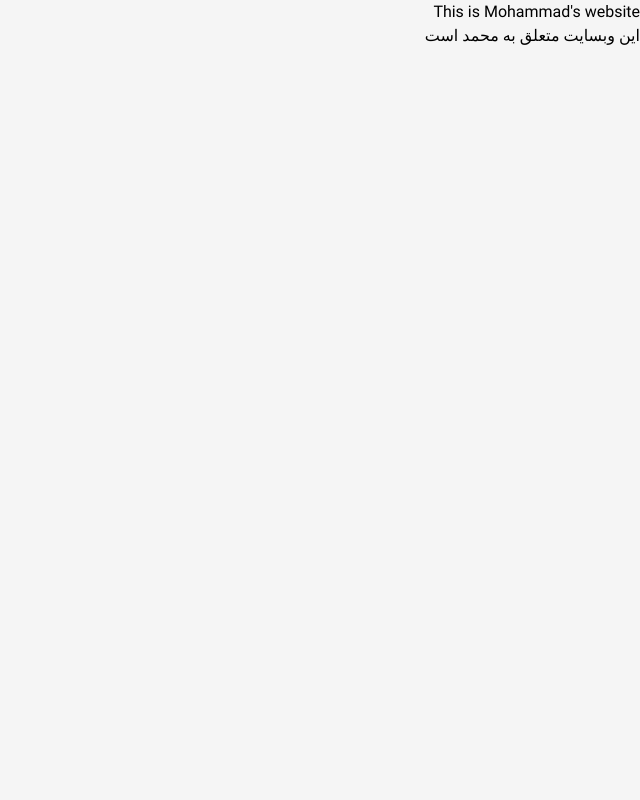
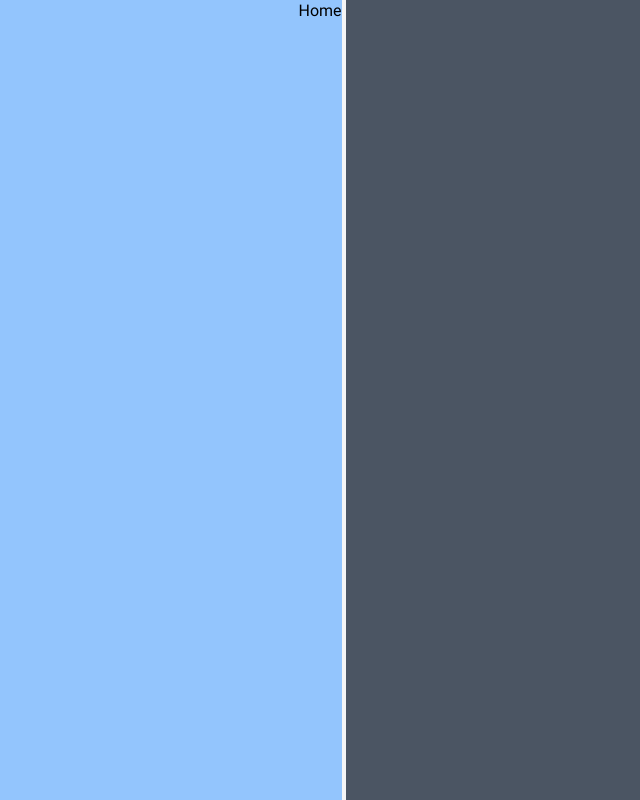
Before and after one commit to Mohammadim1998/portfolio, a Next.js app: page / in a window 1280 px wide. Shown: the whole page, without its empty margins (640-1280 px from the left). Built offline with nearby package versions, Linux system fonts and the light colour scheme.

Commit message:
complete logic of sidebar in mobile and wide state

```diff
--- a/src/app/page.js
+++ b/src/app/page.js
@@ -1,9 +1,9 @@
+import MainPages from "@/components/MainPages";
 
 export default function Home() {
   return (
-      <div className="font-Roboto">
-        <h1>This is Mohammad's website</h1>
-        <h1>این وبسایت متعلق به محمد است</h1>
-      </div>
+    <div className="w-full h-full">
+      <MainPages />
+    </div>
   );
 }
--- /dev/null
+++ b/src/components/Aside/index.jsx
@@ -0,0 +1,9 @@
+const Aside = () => {
+    return (
+        <div className="w-full h-full bg-gray-600">
+
+        </div>
+    );
+}
+
+export default Aside;
--- /dev/null
+++ b/src/components/MainPages/index.jsx
@@ -0,0 +1,31 @@
+"use client";
+import { useState } from "react";
+import Aside from "../Aside";
+import Home from "../Pages/Home";
+
+const MainPages = () => {
+    const [openSidebar, setOpenSidebar] = useState(false);
+
+    return (
+        <div className="relative w-full h-full flex gap-x-1">
+            <div className={`w-[30%] h-full hidden md:block`}>
+                <Aside />
+            </div>
+
+            <div onClick={() => setOpenSidebar(false)} className={`z-50 w-full h-full block md:hidden bg-[rgba(0,0,0,0.4)] absolute ${openSidebar ? "right-0" : "right-[-100%]"} top-0 bottom-0 transition-all duration-100`}>
+                <div onClick={(e) => e.stopPropagation()} className="w-[70%] h-full absolute">
+                    <Aside />
+                    <div onClick={() => setOpenSidebar(false)} className="absolute top-2 left-2 w-10 h-10 bg-white rounded-full"></div>
+                </div>
+            </div>
+
+            <div onClick={() => setOpenSidebar(true)} className="absolute top-0 right-0 w-10 h-10 bg-purple-700 rounded-full block md:hidden"></div>
+
+            <div className="w-full h-full">
+                <Home />
+            </div>
+        </div>
+    );
+}
+
+export default MainPages;
--- /dev/null
+++ b/src/components/Pages/Home/index.jsx
@@ -0,0 +1,9 @@
+const Home = () => {
+    return (
+        <div className="w-full h-full bg-blue-300">
+            Home
+        </div>
+    );
+}
+
+export default Home;
```
